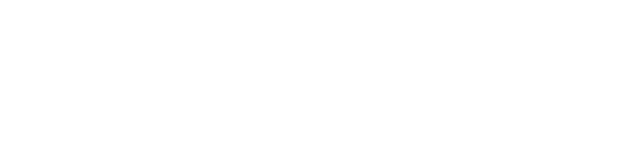
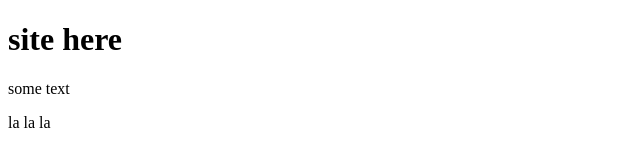
Before and after one commit to EugenyZub/site, a plain HTML site: page index.html in a window 1280 px wide. Shown: the whole page, without its empty margins (0-640 px from the left). Drawn offline with Linux system fonts and the light colour scheme.

Commit message:
second commit

```diff
--- a/index.html
+++ b/index.html
@@ -1,5 +1,13 @@
-<html>
-	<body>
-
-	</body>
+<!DOCTYPE html>
+<html lang ="en">
+<head>
+	<meta charset ="UTF-8">
+	<title>Site</title>
+	<link rel="stylesheet" href="css/style.css">
+</head>
+<body>
+	<h1>site here</h1>
+	<p>some text</p>
+	<p>la la la</p>
+</body>
 </html>
```
